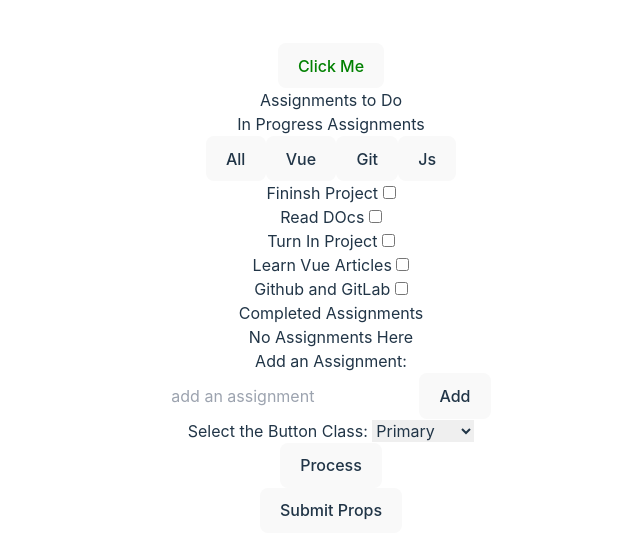
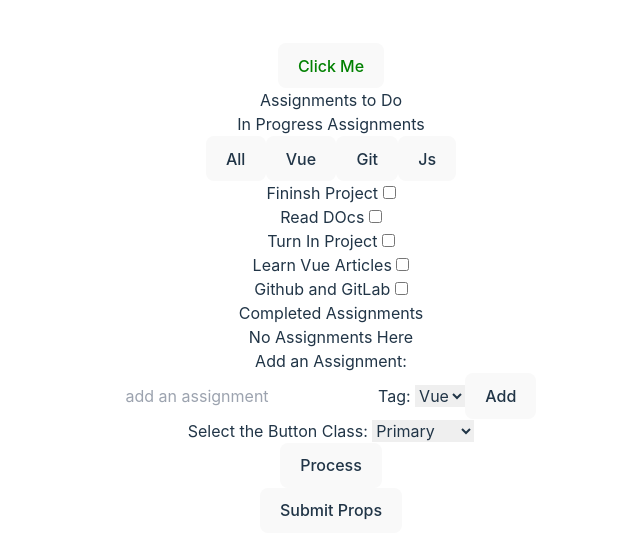
Before and after one commit to hasansfzn/vue_learning_project, a Vue app: page / in a window 1280 px wide. Shown: the part 112-670 px from the top of the page, without its empty margins (309-949 px from the left). Built offline with nearby package versions, Linux system fonts and the light colour scheme.

Commit message:
added tag input select

```diff
--- a/src/components/Assignments/AssignmentCreate.vue
+++ b/src/components/Assignments/AssignmentCreate.vue
@@ -1,3 +1,26 @@
+<script setup>
+import { ref, defineEmits, defineProps, computed, watchEffect } from "vue";
+
+const props = defineProps({
+  tags: Array,
+});
+
+const emit = defineEmits(["add"]);
+
+const newItem = ref("");
+
+const addAnAssignment = () => {
+  emit("add", newItem.value);
+  newItem.value = "";
+};
+
+const allTags = computed(() => {
+  return [...new Set(props.tags)];
+});
+
+const tagSelected = ref(allTags.value[0]);
+</script>
+
 <template>
   <form @submit.prevent="addAnAssignment">
     <label>Add an Assignment: </label>
@@ -8,6 +31,12 @@
         placeholder="add an assignment"
         v-model="newItem"
       />
+      <label for="selectTag" class="ms-2"> Tag: </label>
+      <select id="selectTag" v-model="tagSelected" class="p-2 me-2">
+        <option v-for="tag in allTags" :value="tag" :key="tag">
+          {{ tag }}
+        </option>
+      </select>
       <button
         type="submit "
         class="p-2 ml-2 bg-white text-gray-500"
@@ -19,17 +48,4 @@
   </form>
 </template>
 
-<script setup>
-import { ref, defineEmits } from "vue";
-
-const newItem = ref("");
-
-const emit = defineEmits(["add"]);
-
-const addAnAssignment = () => {
-  emit("add", newItem.value);
-  newItem.value = "";
-};
-</script>
-
 <style></style>
--- a/src/pages/Home.vue
+++ b/src/pages/Home.vue
@@ -47,7 +47,10 @@ const addAnAssignment = (name) => {
     />
 
     <!-- <AssignmentForm @add="addAnAssignment" /> -->
-    <AssignmentCreate @add="addAnAssignment" />
+    <AssignmentCreate
+      @add="addAnAssignment"
+      :tags="assignments.map((asg) => asg.tag)"
+    />
     <!-- <form @submit.prevent="addAnAssignment">
       <label class="mb-2 pb-3">Add an Assignment: </label>
       <div class="block">
```
